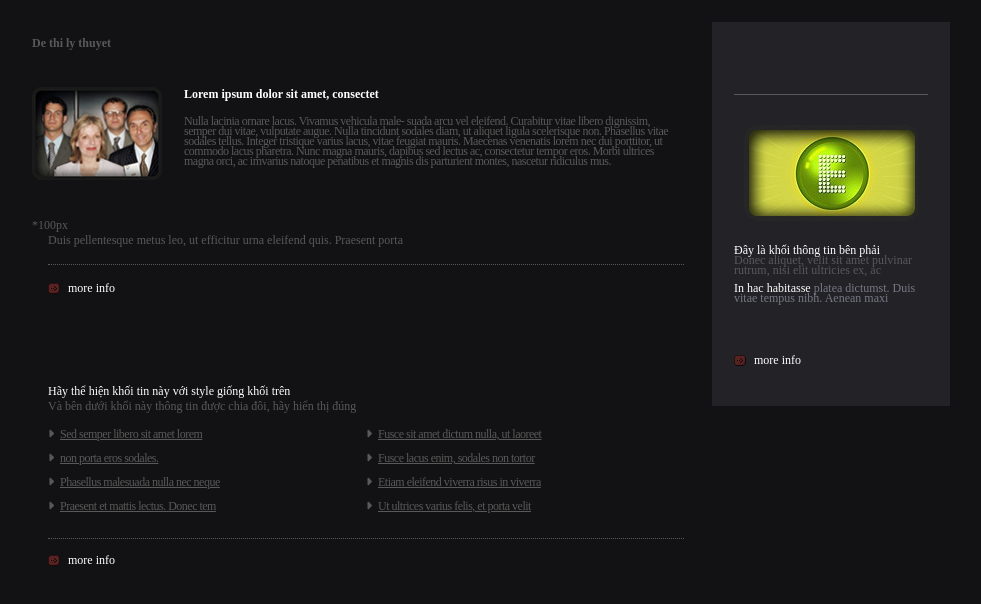
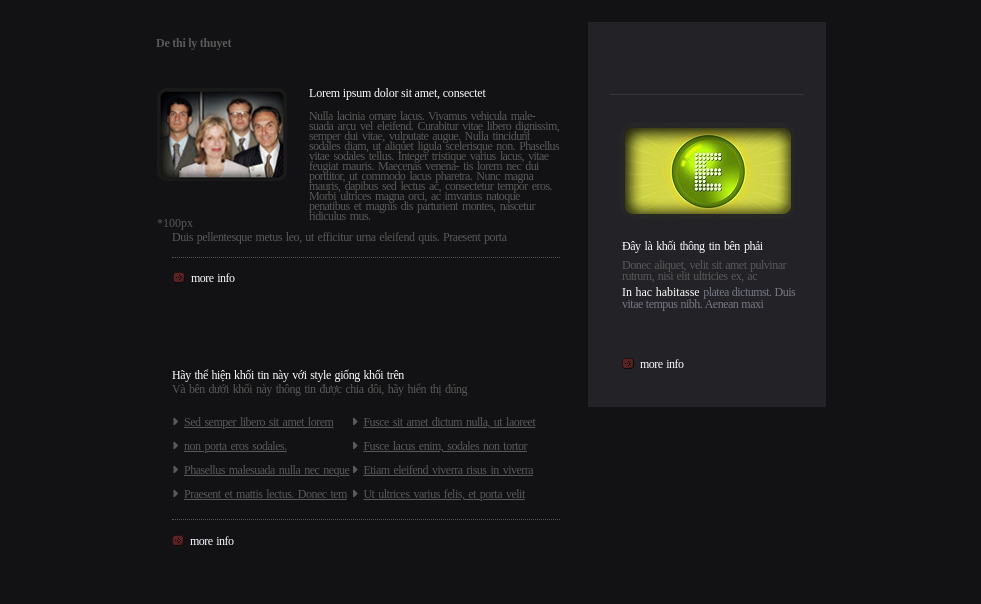
Before and after one commit to EricNguyen1206/FrontendTraining, a plain HTML site: page exerciseDay1/index.html in a window 1280 px wide. Shown: the whole page, without its empty margins (154-1135 px from the left). Drawn offline with Linux system fonts and the light colour scheme.

Commit message:
ex1: map design

```diff
--- a/exerciseDay1/index.html
+++ b/exerciseDay1/index.html
@@ -33,9 +33,9 @@
                                 augue. Nulla tincidunt sodales diam, ut aliquet
                                 ligula scelerisque non. Phasellus vitae sodales
                                 tellus. Integer tristique varius lacus, vitae
-                                feugiat mauris. Maecenas venenatis lorem nec dui
-                                porttitor, ut commodo lacus pharetra. Nunc magna
-                                mauris, dapibus sed lectus ac, consectetur
+                                feugiat mauris. Maecenas venena- tis lorem nec
+                                dui porttitor, ut commodo lacus pharetra. Nunc
+                                magna mauris, dapibus sed lectus ac, consectetur
                                 tempor eros. Morbi ultrices magna orci, ac
                                 imvarius natoque penatibus et magnis dis
                                 parturient montes, nascetur ridiculus mus.
@@ -100,7 +100,6 @@
                             </li>
                         </ul>
                     </div>
-                    <p class="devider"></p>
                     <a href="#" class="section-1__action info-action">
                         <img src="./assets/images/arr_1.png" alt="arrow" />
                         more info
@@ -116,10 +115,10 @@
                         alt="1_pic_2"
                     />
                     <div class="aside__content">
-                        <h2 class="asside__content--title">
+                        <h2 class="aside__content--title">
                             Đây là khối thông tin bên phải
                         </h2>
-                        <p class="asside__content--description1">
+                        <p class="aside__content--description1">
                             Donec aliquet, velit sit amet pulvinar rutrum, nisi
                             elit ultricies ex, ac
                         </p>
--- a/exerciseDay1/style.css
+++ b/exerciseDay1/style.css
@@ -66,8 +66,8 @@ body {
 }
 
 .container {
-    width: 100%;
-    padding: 0 166px;
+    width: 700px;
+    margin: 0 auto;
     display: flex;
     flex-direction: row;
     gap: 28px;
@@ -89,13 +89,16 @@ body {
 
 .title {
     font-size: 12px;
-    margin-top: 36px;
+    margin-top: 33px;
     margin-left: 20px;
+    word-spacing: -0.2px;
+    letter-spacing: -0.2px;
+    line-height: 20px;
     color: var(--text-secondary);
 }
 
 .section-1__acticle {
-    margin-top: 36px;
+    margin-top: 30px;
 }
 
 .section-1__acticle {
@@ -105,8 +108,9 @@ body {
 
 .section-1__image {
     width: 146px;
-    min-height: 146px;
-    margin-left: 20px;
+    min-height: 140px;
+    margin-left: 21px;
+    margin-top: 5px;
     display: flex;
     flex-direction: column;
     justify-content: space-between;
@@ -121,66 +125,84 @@ body {
 .section-1__image p {
     display: block;
     font-size: 12px;
+    line-height: 10px;
     color: var(--text-secondary);
 }
 
 .section-1__content--title {
     font-size: 12px;
+    line-height: 20px;
+    letter-spacing: -0.2px;
+    font-weight: normal;
 }
 
 .section-1__content--description {
-    margin-top: 14px;
+    margin-top: 8px;
     font-size: 12px;
     line-height: 10px;
-    letter-spacing: -0.5px;
+    letter-spacing: -0.6px;
+    word-spacing: 1.8px;
     color: var(--text-secondary);
 }
 
 .section-1__info--script {
     font-size: 12px;
-    padding-bottom: 16px;
+    line-height: 10px;
+    padding-bottom: 15px;
+    letter-spacing: -0.4px;
+    word-spacing: 1px;
+    padding-top: 4px;
     margin-left: 36px;
     color: var(--text-secondary);
     border-bottom: 1px dotted var(--text-secondary);
 }
 
 .section-1__info--action {
-    margin-top: 16px;
-    margin-left: 36px;
+    margin-top: 14px;
+    margin-left: 37px;
 }
 
 .info-action {
     display: flex;
     align-items: center;
-    gap: 8px;
+    gap: 6px;
     font-size: 12px;
+    letter-spacing: -0.5px;
+    word-spacing: 1px;
+    line-height: 10px;
     text-decoration: none;
     color: var(--text-primary);
 }
 
 .section-2 {
-    margin-top: 88px;
+    margin-top: 87px;
     margin-left: 36px;
 }
 
 .section-2__title {
     font-size: 12px;
+    line-height: 10px;
+    letter-spacing: -0.4px;
+    word-spacing: 1px;
     font-weight: normal;
 }
 
 .section-2__subtitle,
 .section-2__list {
+    margin-top: 4px;
     font-size: 12px;
+    line-height: 10px;
+    letter-spacing: -0.5px;
+    word-spacing: 1.4px;
     color: var(--text-secondary);
 }
 
 .section-2__listwraper {
+    margin-top: 12px;
+    padding-bottom: 13px;
+    border-bottom: 1px dotted var(--text-secondary);
     display: flex;
-    margin-top: 8px;
-}
-
-.section-2__list {
-    flex: 1;
+    gap: 2px;
 }
 
 .section-2__list--item {
@@ -197,17 +219,8 @@ body {
     text-decoration: underline;
 }
 
-p.devider {
-    height: 0;
-    display: block;
-    margin-top: 20px;
-    border-top: 1px dotted var(--text-secondary);
-    color: transparent;
-    background-color: transparent;
-}
-
 .section-1__action {
-    margin-top: 14px;
+    margin-top: 15px;
 }
 
 .aside__wrapper {
@@ -218,32 +231,43 @@ p.devider {
 .aside__wrapper p.aside__devider {
     width: 100%;
     display: block;
-    border-top: 1px solid var(--text-secondary);
+    border-top: 1px solid #353439;
 }
 
 .aside__image {
     height: 96px;
     object-fit: contain;
     display: block;
-    margin: 30px auto 24px;
+    margin: 28px auto 22px;
 }
 
-.asside__content--title {
+.aside__content {
+    padding-left: 12px;
+}
+
+.aside__content--title {
     font-size: 12px;
     line-height: 10px;
     font-weight: 300;
+    word-spacing: 1.6px;
+    letter-spacing: -0.5px;
 }
 
-.asside__content--description1 {
+.aside__content--description1 {
+    margin-top: 9px;
     font-size: 12px;
-    line-height: 10px;
+    line-height: 11px;
+    letter-spacing: -0.5px;
+    word-spacing: 1px;
     color: var(--text-secondary);
 }
 
 .aside__content--description2 {
-    margin-top: 8px;
+    margin-top: 4px;
     font-size: 12px;
-    line-height: 10px;
+    line-height: 12px;
+    letter-spacing: -0.5px;
+    word-spacing: 0.5px;
     color: #767884;
 }
 
@@ -253,5 +277,5 @@ p.devider {
 }
 
 .aside__action {
-    margin-top: 50px;
+    margin-top: 48px;
 }
```
Also changed, not shown: exerciseDay3/index.html (+1 -1 lines).
